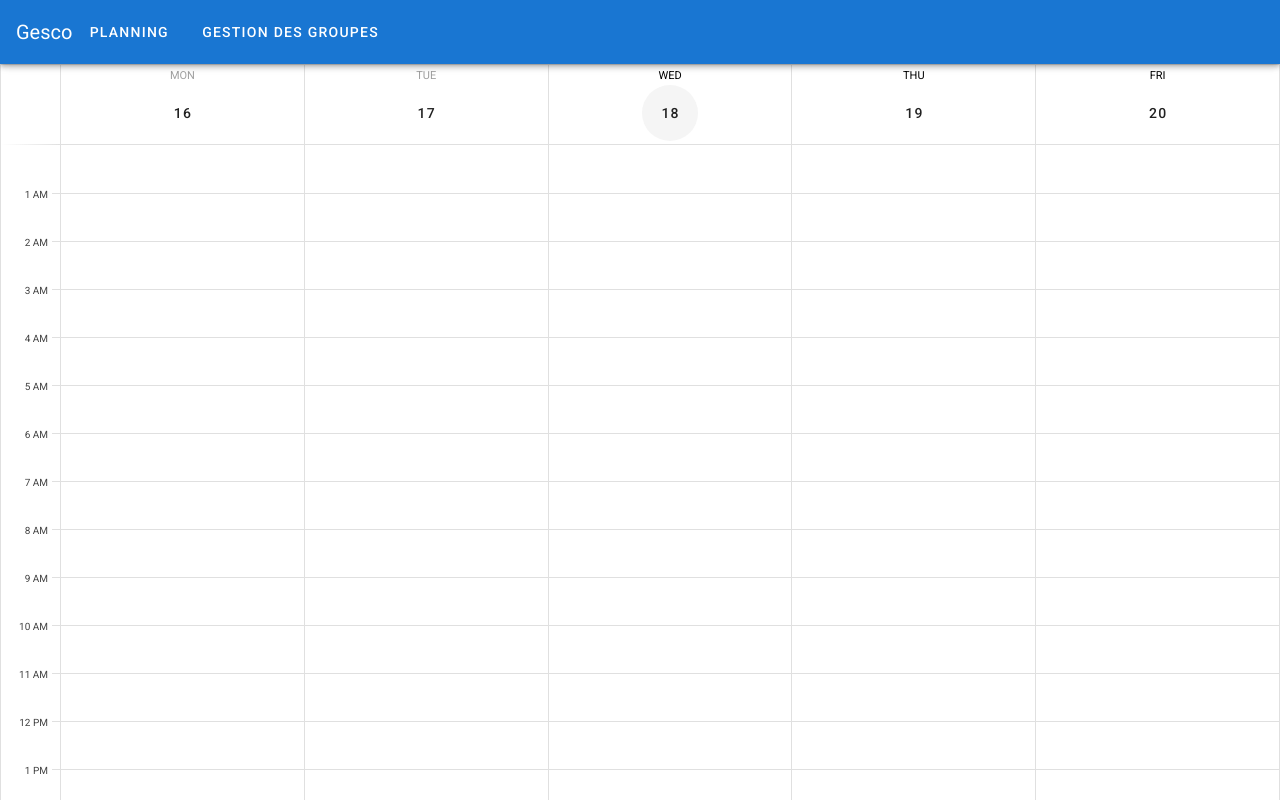
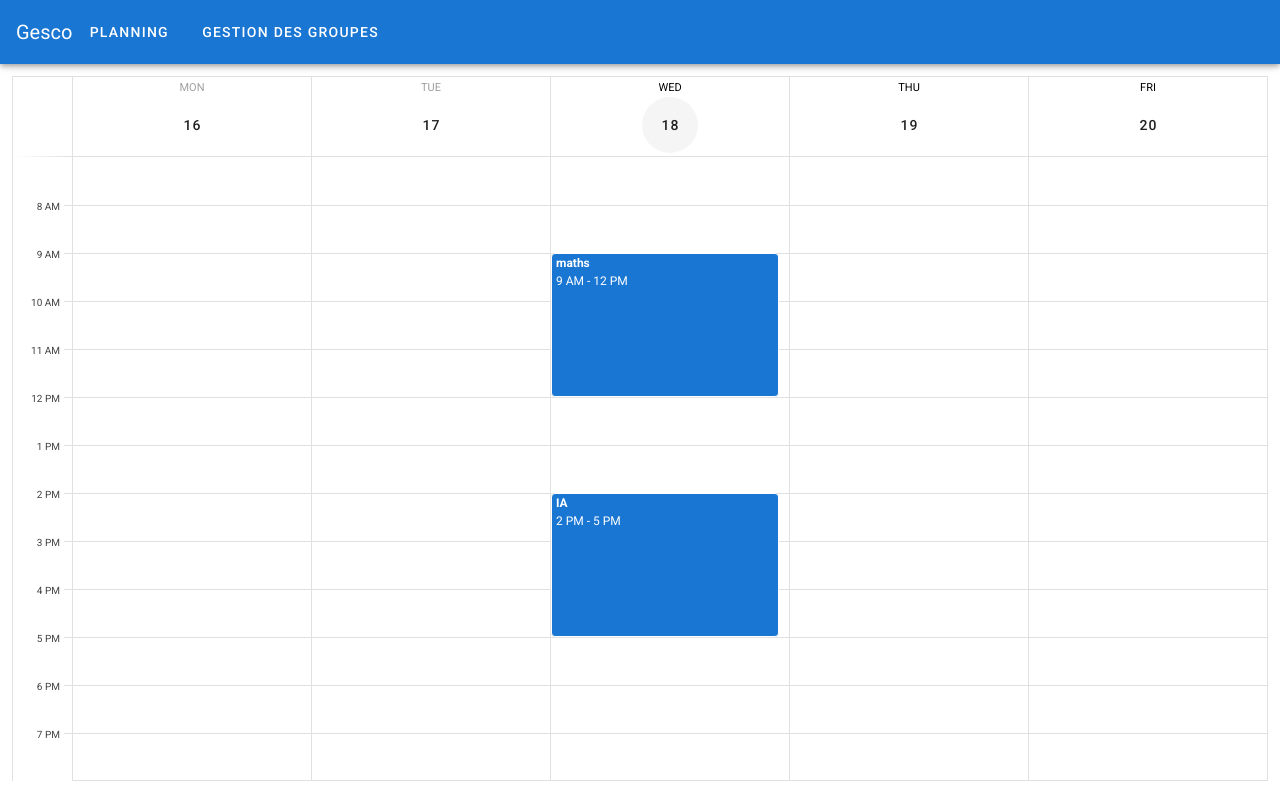
Before and after one commit to CorentinGrard/Gesco-frontend, a Vue app: page / in a window 1280 px wide. Shown: the top 800 px of the page. Built offline with nearby package versions, Linux system fonts and the light colour scheme.

Commit message:
Ajout du store et visualisation des sessions
Co-authored-by: Jeremy CHEVALLET <jeremy.chevallet@mines-ales.org>

```diff
--- /dev/null
+++ b/src/api/sessions.js
@@ -0,0 +1,27 @@
+/**
+ * Mocking client-server processing
+ */
+const sessions = [
+  {
+    id: 1,
+    matiere: "maths",
+    type: "cours",
+    obligatoire: true,
+    dateDebut: new Date(Date.parse('2020-11-18T09:00:00')),
+    dateFin: new Date(Date.parse('2020-11-18T12:00:00')),
+  },
+  {
+    id: 2,
+    matiere: "IA",
+    type: "cours",
+    obligatoire: true,
+    dateDebut: new Date(Date.parse('2020-11-18T14:00:00')),
+    dateFin: new Date(Date.parse('2020-11-18T17:00:00')),
+  }
+]
+
+export default {
+  getSessions(cb) {
+    setTimeout(() => cb(sessions), 100)
+  },
+}
--- a/src/main.js
+++ b/src/main.js
@@ -2,12 +2,14 @@ import Vue from 'vue'
 import App from './App.vue'
 import vuetify from './plugins/vuetify';
 import router from './router'
-import Vuex from 'vuex'
+
+import store from './store'
 
 Vue.config.productionTip = false
 
 new Vue({
   vuetify,
   router,
+  store,
   render: h => h(App)
-}).$mount('#app').use(Vuex)
+}).$mount('#app').use(vuetify);
--- /dev/null
+++ b/src/store/index.js
@@ -0,0 +1,14 @@
+import Vue from 'vue'
+import Vuex from 'vuex'
+import planning from './modules/planning'
+
+Vue.use(Vuex)
+
+const debug = process.env.NODE_ENV !== 'production'
+
+export default new Vuex.Store({
+  modules: {
+    planning,
+  },
+  strict: debug,
+})
--- /dev/null
+++ b/src/store/modules/planning.js
@@ -0,0 +1,44 @@
+import sessions from '../../api/sessions'
+
+// initial state
+const state = () => ({
+    sessions: []
+})
+
+// getters
+const getters = {
+    getSessionForPlanning: state => {
+        return state.sessions.map(session => {
+            session.name = session.matiere
+            session.start = session.dateDebut
+            session.end = session.dateFin
+            session.timed = true
+            console.log(typeof(session.start))
+            return session
+        })
+    }
+}
+
+// actions
+const actions = {
+    getAllSessions({ commit }) {
+        sessions.getSessions(sessions => {
+            commit('setSessions', sessions)
+        })
+    }
+}
+
+// mutations
+const mutations = {
+    setSessions(state, sessions) {
+        state.sessions = sessions
+    },
+}
+
+export default {
+    namespaced: true,
+    state,
+    getters,
+    actions,
+    mutations
+}
--- a/src/views/Planning.vue
+++ b/src/views/Planning.vue
@@ -1,9 +1,31 @@
 <template>
-  <v-calendar type="week" day-body :weekdays="[1, 2, 3, 4, 5]"></v-calendar>
+  <v-container fluid>
+    <v-calendar
+      type="week"
+      day-body
+      :weekdays="[1, 2, 3, 4, 5]"
+      :events="sessions"
+      :first-interval= 7
+      :interval-minutes= 60
+      :interval-count= 13
+    ></v-calendar>
+  </v-container>
 </template>
 
 <script>
-export default {};
+import { mapGetters } from "vuex";
+
+export default {
+  data: () => ({
+    events: [],
+  }),
+  computed: mapGetters({
+    sessions: "planning/getSessionForPlanning",
+  }),
+  created() {
+    this.$store.dispatch("planning/getAllSessions");
+  },
+};
 </script>
 
 <style>
```
Also changed, not shown: src/views/Home.vue (deleted, +0 -18 lines), 1 other file (tests, documents, lock files or other folders).
